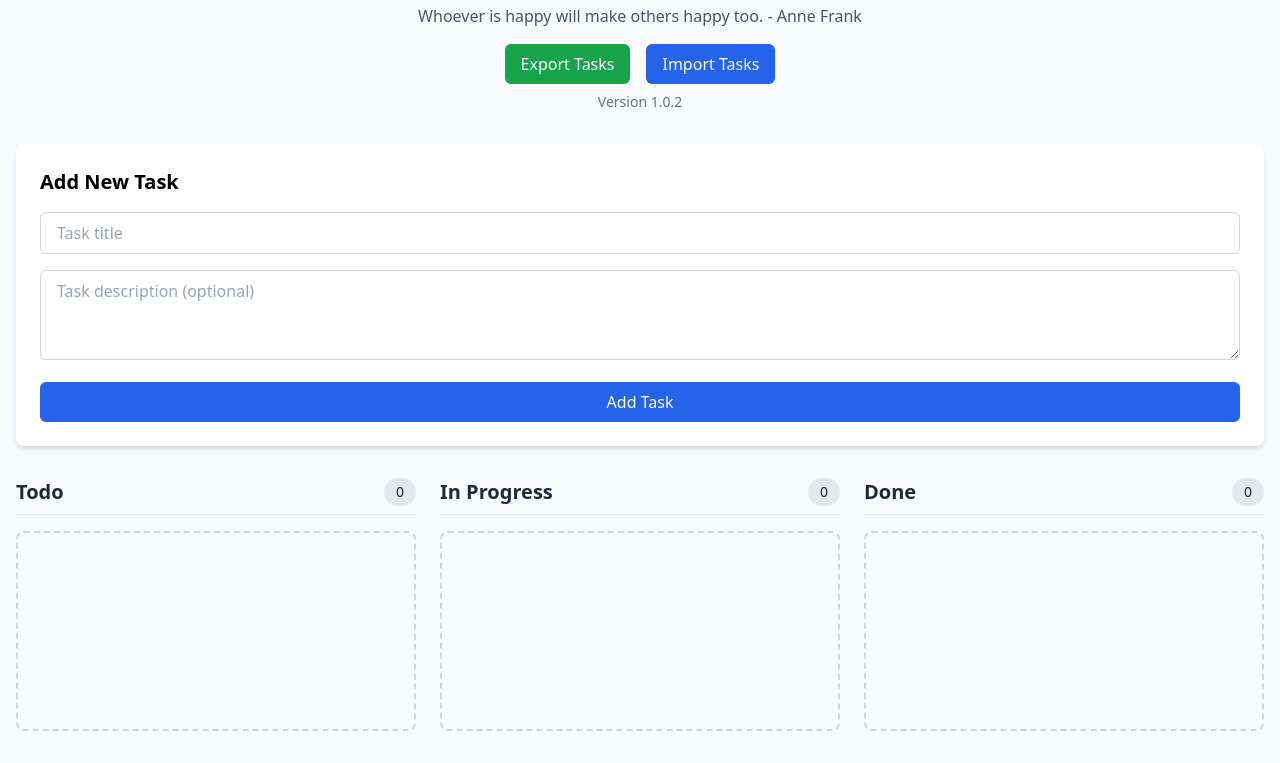
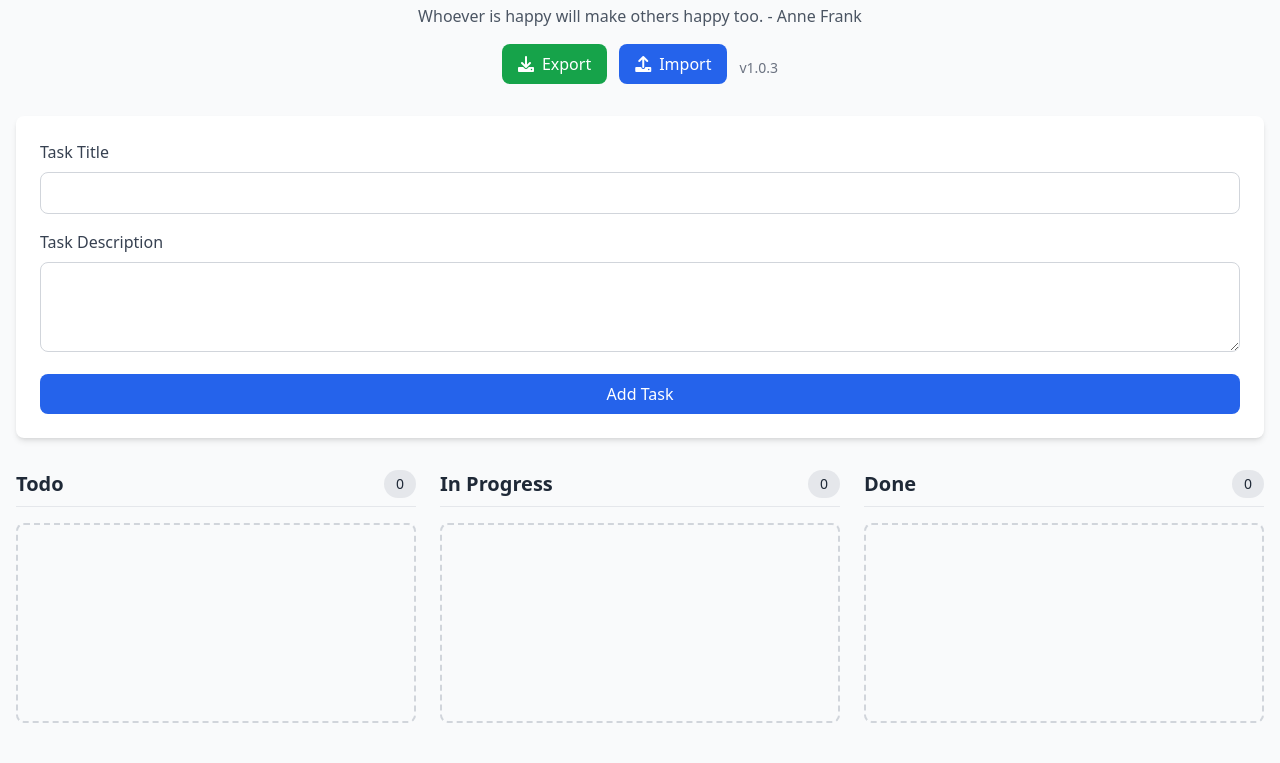
Before and after one commit to directxer/todo-kanban-app, a website: page public/index.html in a window 1280 px wide. Shown: the part 72-835 px from the top of the page. Drawn offline with nearby package versions, Linux system fonts and the light colour scheme; no server answers.

Commit message:
Add task form, export/import buttons, and version display
- Added task creation form with title and description fields
- Added export button to download tasks as JSON
- Added import button to upload tasks from JSON
- Added version display showing v1.0.3
- Updated package.json version to match git tag
- Fixed missing UI elements for complete functionality

```diff
--- a/package.json
+++ b/package.json
@@ -1,6 +1,6 @@
 {
   "name": "todo2",
-  "version": "1.0.0",
+  "version": "1.0.3",
   "description": "",
   "main": "index.js",
   "scripts": {
--- a/public/index.html
+++ b/public/index.html
@@ -12,37 +12,38 @@
         <header class="text-center mb-8">
             <h1 class="text-3xl font-bold text-gray-800">Silver Yu Tasks Base</h1>
             <p id="daily-quote" class="text-gray-600 mt-2"></p>
-            <div class="flex justify-center space-x-4 mt-4">
-                <button id="export-btn" class="bg-green-600 text-white px-4 py-2 rounded-md hover:bg-green-700 transition-colors">
-                    Export Tasks
+            <div class="flex justify-center space-x-3 mt-4">
+                <button id="export-btn" class="bg-green-600 text-white px-4 py-2 rounded-lg hover:bg-green-700 focus:outline-none focus:ring-2 focus:ring-green-500 focus:ring-offset-2 flex items-center">
+                    <i class="fas fa-download mr-2"></i> Export
                 </button>
-                <button id="import-btn" class="bg-blue-600 text-white px-4 py-2 rounded-md hover:bg-blue-700 transition-colors">
-                    Import Tasks
+                <button id="import-btn" class="bg-blue-600 text-white px-4 py-2 rounded-lg hover:bg-blue-700 focus:outline-none focus:ring-2 focus:ring-blue-500 focus:ring-offset-2 flex items-center">
+                    <i class="fas fa-upload mr-2"></i> Import
                 </button>
-                <input type="file" id="import-file" accept=".json" style="display: none;">
+                <input type="file" id="import-file" accept=".json" class="hidden">
+                <span id="app-version" class="text-gray-500 text-sm mt-2 flex items-center justify-center">
+                    v1.0.3
+                </span>
             </div>
-            <p class="text-gray-500 text-sm mt-2">Version 1.0.2</p>
         </header>
 
         <!-- Add Task Form -->
-        <div class="bg-white rounded-lg shadow-md p-6 mb-8">
-            <h2 class="text-xl font-semibold mb-4">Add New Task</h2>
-            <form id="taskForm" class="space-y-4">
-                <div>
-                    <input type="text" id="taskTitle" placeholder="Task title"
-                           class="w-full px-4 py-2 border border-gray-300 rounded-md focus:outline-none focus:ring-2 focus:ring-blue-500"
-                           required>
+        <form id="taskForm" class="mb-8 bg-white rounded-lg shadow-md p-6">
+            <div class="mb-4">
+                <label for="taskTitle" class="block text-gray-700 font-medium mb-2">Task Title</label>
+                <input type="text" id="taskTitle" required
+                    class="w-full px-4 py-2 border border-gray-300 rounded-lg focus:ring-2 focus:ring-blue-500 focus:border-blue-500">
             </div>
-                <div>
-                    <textarea id="taskDescription" placeholder="Task description (optional)"
-                              rows="3" class="w-full px-4 py-2 border border-gray-300 rounded-md focus:outline-none focus:ring-2 focus:ring-blue-500"></textarea>
+            <div class="mb-4">
+                <label for="taskDescription" class="block text-gray-700 font-medium mb-2">Task Description</label>
+                <textarea id="taskDescription" rows="3"
+                    class="w-full px-4 py-2 border border-gray-300 rounded-lg focus:ring-2 focus:ring-blue-500 focus:border-blue-500"></textarea>
             </div>
             <button type="submit"
-                        class="w-full bg-blue-600 text-white px-6 py-2 rounded-md hover:bg-blue-700 transition-colors">
+                class="w-full bg-blue-600 text-white py-2 px-4 rounded-lg hover:bg-blue-700 focus:outline-none focus:ring-2 focus:ring-blue-500 focus:ring-offset-2">
                 Add Task
             </button>
         </form>
-        </div>
+
 
         <!-- Kanban Board -->
         <div class="grid grid-cols-1 md:grid-cols-3 gap-6" id="kanbanBoard">
```
Lines whose indentation alone changed are shown as unchanged.
